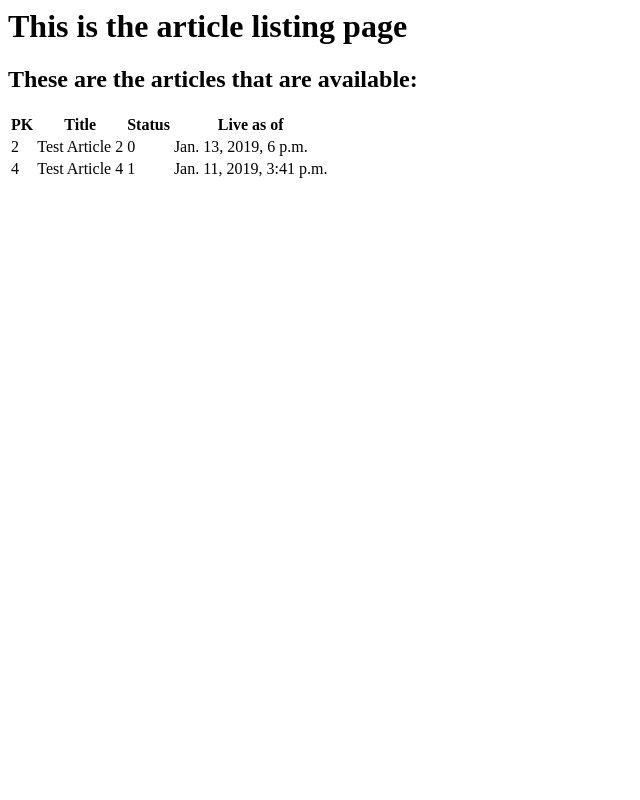
After one commit to ursomniac/gatekeeper, a Django app: page /article/ in a window 1280 px wide. The commit adds this page. Shown: the whole page, without its empty margins (0-640 px from the left). Run offline with Django 3.2, Linux system fonts and the light colour scheme; data comes from the database, SQL or seed files in the repository; both versions use the stored data as it was after the commit.

Commit message:
OK - added article test app...

```diff
--- a/mysite/article/models.py
+++ b/mysite/article/models.py
@@ -0,0 +1,32 @@
+from django.db import models
+from django.urls import reverse
+from django.utils.translation import ugettext_lazy as _
+from datetime import datetime
+import pytz
+from gatekeeper.models import GatekeeperAbstractModel
+
+class Article(GatekeeperAbstractModel):
+    title = models.CharField (
+        _('Title'),
+        max_length = 200,
+        null = False
+    )
+    date_created = models.DateTimeField (
+        _('Date Created'),
+        auto_now_add = True
+    )
+
+    date_modified = models.DateTimeField (
+        _('Last Updated'),
+        auto_now = True
+    )
+
+    def get_absolute_url(self):
+        return reverse('homepage-detail', args=(self.pk))
+
+    def __str__(self):
+        return self.title
+
+    class Meta:
+        verbose_name = 'Article'
+        verbose_name_plural = 'Articles'
--- a/mysite/article/urls.py
+++ b/mysite/article/urls.py
@@ -0,0 +1,7 @@
+from django.urls import path
+from .views import ArticleListView, ArticleDetailView
+
+urlpatterns = (
+    path('', ArticleListView.as_view(), name='article-list'),
+    path('article/<int:pk>/', ArticleDetailView.as_view(), name='article-detail'),
+)
--- a/mysite/article/views.py
+++ b/mysite/article/views.py
@@ -0,0 +1,22 @@
+from django.views.generic import DetailView, ListView
+from .models import Article
+from gatekeeper.mixins import GatekeeperListMixin, GatekeeperDetailMixin
+
+class ArticleListView(GatekeeperListMixin, ListView):
+    model = Article
+    template_name = 'article/article_list.html'
+    context_object_name = 'articles'
+
+    def get_context_data(self, **kwargs):
+        context = super(ArticleListView, self).get_context_data(**kwargs)
+        return context
+
+class ArticleDetailView(GatekeeperDetailMixin, DetailView):
+    model = Article
+    template_name = 'article/article_detail.html'
+    context_object_name = 'article'
+
+    def get_context_data(self, **kwargs):
+        context = super(ArticleDetailView, self).get_context_data(**kwargs)
+        context['pk'] = self.object.pk
+        return context
--- a/mysite/gatekeeper/mixins.py
+++ b/mysite/gatekeeper/mixins.py
@@ -8,7 +8,7 @@ from django.views.generic.base import ContextMixin
 from django.views.generic.detail import SingleObjectMixin
 from django.views.generic.list import MultipleObjectMixin
 
-from .gatekeeper import can_object_page_be_shown, get_appropriate_object_from_model
+from .utils import can_object_page_be_shown, get_appropriate_object_from_model
 
 """
 
@@ -98,7 +98,7 @@ class GatekeeperSerialMixin(SingleObjectMixin, GatekeeperAuthenticationMixin):
     """
 
     def get_object(self, queryset=None):
-        obj = super(GatekeeperSerialMixin, self).get_object(queryset=queryset)
+        #obj = super(GatekeeperSerialMixin, self).get_object(queryset=queryset)
 
         if self.kwargs.get('pk') and self.request.user.is_staff:
             result = get_object_or_404(self.model, id=self.kwargs.get('pk'))
--- a/mysite/gatekeeper/models.py
+++ b/mysite/gatekeeper/models.py
@@ -1,5 +1,6 @@
 from django.db import models
 from django.utils.translation import ugettext_lazy as _
+from .utils import can_object_page_be_shown_to_pubilc
 
 PUBLISH_STATUS_LIST = (
     (-1, 'NEVER Available'),
@@ -52,6 +53,10 @@ class GatekeeperAbstractModel(models.Model):
     ### This sets up the ability for gatekeeping hierarchies.
     parental_model_field = None
 
+    def __available_to_public(self):
+        return can_object_page_be_shown_to_pubilc(self)
+    available_to_public = property(__available_to_public)
+
     class Meta:
         abstract = True
 
--- a/mysite/gatekeeper/gatekeeper.py
+++ b/mysite/gatekeeper/utils.py
@@ -114,6 +114,8 @@ def can_object_page_be_shown(user, this_object, including_parents=False):
 
     return True
 
+def can_object_page_be_shown_to_pubilc(this_object):
+    return can_object_page_be_shown(None, this_object, including_parents=False)
 
 def get_appropriate_object_from_model(this_model):
     """
--- /dev/null
+++ b/mysite/homepage/templates/article/article_list.html
@@ -0,0 +1,18 @@
+<html>
+<head>
+    <title>Article Listing Page</title>
+</head>
+<body>
+    <h1>This is the article listing page</h1>
+    <h2>These are the articles that are available:</h2>
+
+    <table>
+        <tr><th>PK</th><th>Title</th><th>Status</th><th>Live as of</th></tr>
+        {% for a in articles %}
+            <tr><td>{{ a.pk }}</td><td>{{ a.title }}</td>
+                    <td>{{ a.publish_status }}</td><td>{{ a.live_as_of }}</td>
+            </tr>
+        {% endfor %}
+    </table>
+</body>
+</html>
--- a/mysite/homepage/templates/homepage/homepage_detail.html
+++ b/mysite/homepage/templates/homepage/homepage_detail.html
@@ -4,6 +4,6 @@
 </head>
 <body>
     <h1>This is the home page</h1>
-
+    HERE IS MY PK: {{ pk }}
 </body>
 </html>
--- a/mysite/homepage/views.py
+++ b/mysite/homepage/views.py
@@ -8,10 +8,8 @@ class HomepageDetailView(GatekeeperSerialMixin, DetailView):
     template_name = 'homepage/homepage_detail.html'
     context_object_name = 'homepage'
 
-    #def get_object(self, queryset=None):
-    #    return super(HomepageDetailView, self).get_object(queryset)
-
     def get_context_data(self, **kwargs):
         context = super(HomepageDetailView, self).get_context_data(**kwargs)
+        context['pk'] = self.object.pk
         context['i_am_the_home_page'] = True
         return context
--- a/mysite/mysite/urls.py
+++ b/mysite/mysite/urls.py
@@ -18,5 +18,6 @@ from django.urls import path, include
 
 urlpatterns = [
     path('admin/', admin.site.urls),
+    path('article/', include('article.urls')),
     path('homepage/', include('homepage.urls')),
 ]
```
Also changed, not shown: mysite/article/admin.py (+18 -0 lines), mysite/gatekeeper/admin.py (+22 -4 lines), mysite/homepage/templates/article/article_detail.html (added, +9 -0 lines), mysite/article/migrations/0001_initial.py (added), mysite/article/migrations/__init__.py (added), mysite/db.sqlite3.
